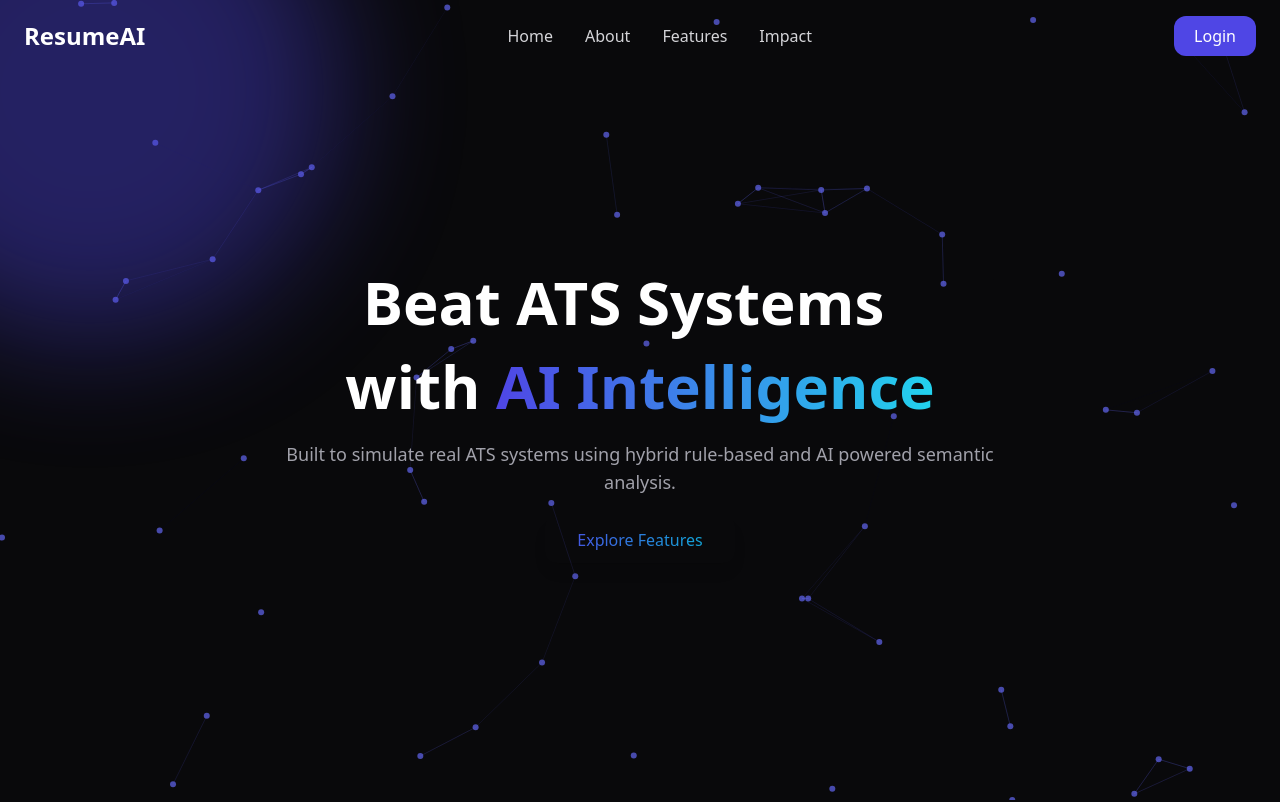
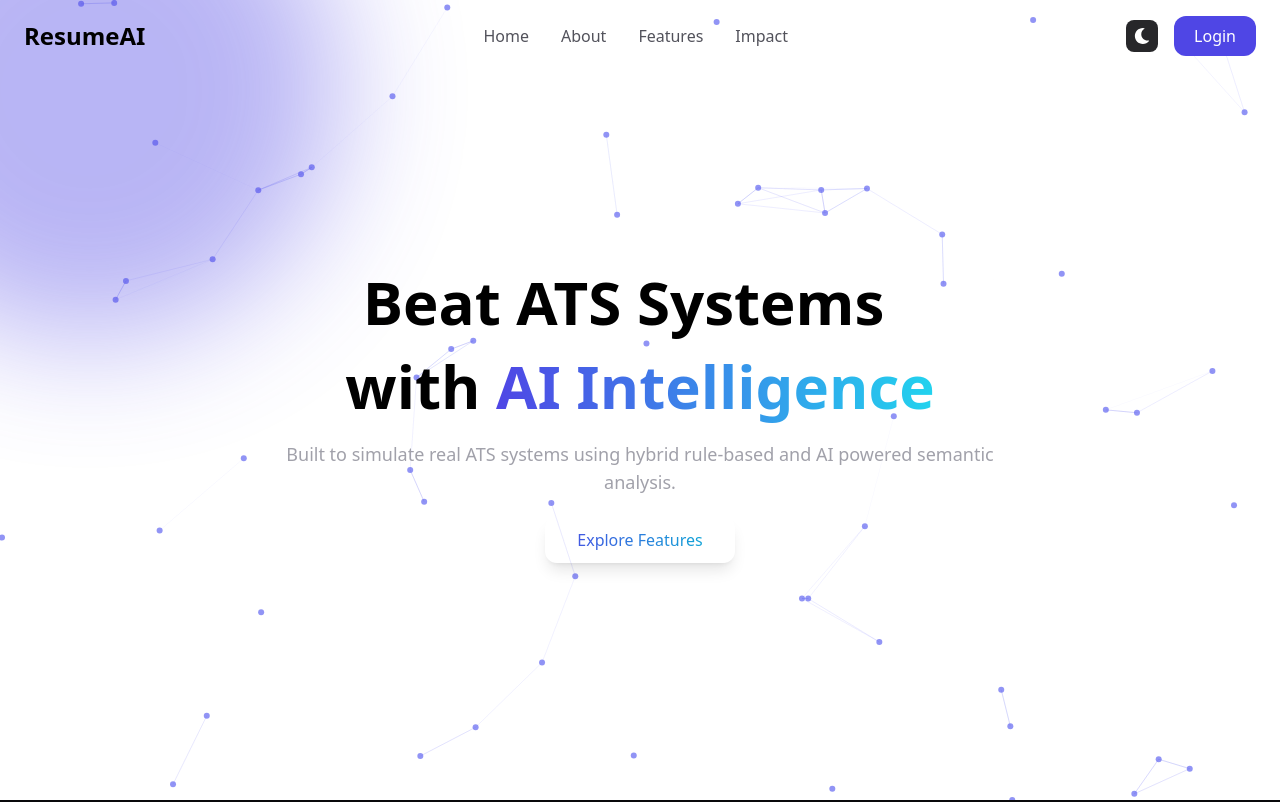
Before and after one commit to malhar-paradkar/ai-resume-analyzer, a React (Vite) app in the folder client/: page / in a window 1280 px wide. Shown: the top 802 px of the page. Built offline with nearby package versions, Linux system fonts and the light colour scheme.

Commit message:
feat(ui): implement dark/light theme toggle with Tailwind class strategy

```diff
--- a/client/src/components/Navbar.jsx
+++ b/client/src/components/Navbar.jsx
@@ -1,9 +1,9 @@
 import { motion } from "framer-motion";
 import { useEffect, useState } from "react";
 import { Link } from "react-router-dom";
+import ThemeToggle from "./ThemeToggle";
 
 const Navbar = () => {
-
   const [scrolled, setScrolled] = useState(false);
 
   useEffect(() => {
@@ -20,23 +20,45 @@ const Navbar = () => {
       initial={{ y: -60, opacity: 0 }}
       animate={{ y: 0, opacity: 1 }}
       transition={{ duration: 0.6 }}
-          className={`fixed top-0 w-full z-50 transition-all duration-300 ${scrolled ? "bg-zinc-950/90 backdrop-blur-xl border-b border-zinc-800 shadow-lg" : "bg-transparent"} `}
+      className={`fixed top-0 w-full z-50 transition-all duration-300 ${
+        scrolled
+          ? "bg-white/90 dark:bg-zinc-950/90 backdrop-blur-xl border-b border-zinc-200 dark:border-zinc-800 shadow-lg"
+          : "bg-transparent"
+      }`}
     >
       <div className="max-w-7xl mx-auto px-6 py-4 flex justify-between items-center">
-                <Link to="/" className="text-2xl font-bold text-white">
+        <Link
+          to="/"
+          className="text-2xl font-bold text-black dark:text-white"
+        >
           ResumeAI
         </Link>
 
-                <div className="hidden md:flex space-x-8 text-zinc-300">
-                    <a href="#home" className="hover:text-whtie transition">Home</a>
-                    <a href="#about" className="hover:text-whtie transition">About</a>
-                    <a href="#features" className="hover:text-whtie transition">Features</a>
-                    <a href="#stats" className="hover:text-white transition">Impact</a>
+        <div className="hidden md:flex space-x-8 text-zinc-600 dark:text-zinc-300">
+          <a href="#home" className="hover:text-black dark:hover:text-white transition">
+            Home
+          </a>
+          <a href="#about" className="hover:text-black dark:hover:text-white transition">
+            About
+          </a>
+          <a href="#features" className="hover:text-black dark:hover:text-white transition">
+            Features
+          </a>
+          <a href="#stats" className="hover:text-black dark:hover:text-white transition">
+            Impact
+          </a>
         </div>
 
-                <Link to="/login" className="bg-indigo-600 hover:bg-indigo-500 px-5 py-2 rounded-xl text-white transition">
+        <div className="flex items-center space-x-4">
+          <ThemeToggle />
+
+          <Link
+            to="/login"
+            className="bg-indigo-600 hover:bg-indigo-500 px-5 py-2 rounded-xl text-white transition"
+          >
             Login
           </Link>
+        </div>
       </div>
     </motion.nav>
   );
--- /dev/null
+++ b/client/src/components/ThemeToggle.jsx
@@ -0,0 +1,29 @@
+import { useEffect, useState } from "react";
+import { FaSun, FaMoon } from "react-icons/fa";
+
+const ThemeToggle = () => {
+  const [dark, setDark] = useState(() => {
+    return localStorage.getItem("theme") === "dark";
+  });
+
+  useEffect(() => {
+    if (dark) {
+      document.documentElement.classList.add("dark");
+      localStorage.setItem("theme", "dark");
+    } else {
+      document.documentElement.classList.remove("dark");
+      localStorage.setItem("theme", "light");
+    }
+  }, [dark]);
+
+  return (
+    <button
+      onClick={() => setDark(!dark)}
+      className="p-2 rounded-lg bg-zinc-800 dark:bg-zinc-700 text-white transition"
+    >
+      {dark ? <FaSun size={16} /> : <FaMoon size={16} />}
+    </button>
+  );
+};
+
+export default ThemeToggle;
--- a/client/src/pages/Landing.jsx
+++ b/client/src/pages/Landing.jsx
@@ -8,7 +8,7 @@ import { motion } from "framer-motion";
 
 const Landing = () => {
     return (
-        <div className="relative bg-zinc-950 text-white overflow-hidden">
+        <div className="relative bg-white dark:bg-zinc-950 text-black dark:text-white overflow-hidden transition-colors duration-300">
             <div className="absolute inset-0 bg-[linear-gradient(rgba(255,255,255,0.02)_1px,transparent_1px),linear-gradient(90deg,rgba(255,255,255,0.02)_1px,transparent_1px)] bg-[size:40px_40px] -z-20" />
             <ParticlesBackground />
             <motion.div
--- a/client/tailwind.config.js
+++ b/client/tailwind.config.js
@@ -1,5 +1,6 @@
 /** @type {import('tailwindcss').Config} */
 export default {
+  darkMode: "class",
   content: [
     "./index.html",
     "./src/**/*.js",
```
Lines whose indentation alone changed are shown as unchanged.
